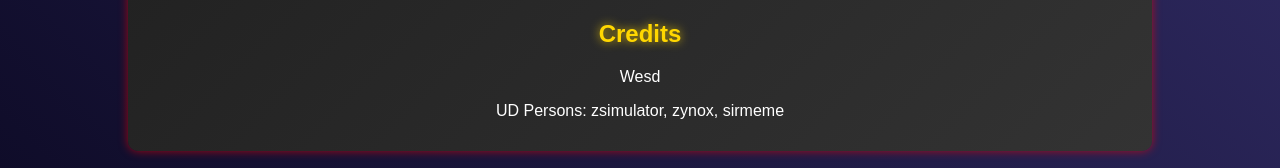
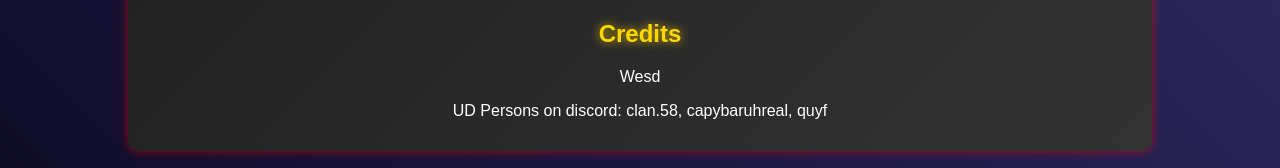
Before and after one commit to drixpyyy/executors, a plain HTML site: page index.html in a window 1280 px wide. Shown: the part 1976-2144 px from the top of the page. Drawn offline with Linux system fonts and the light colour scheme.

Commit message:
Update index.html

```diff
--- a/index.html
+++ b/index.html
@@ -71,7 +71,7 @@
         <div class="credits">
             <h2>Credits</h2>
             <p>Wesd</p>
-            <p>UD Persons: zsimulator, zynox, sirmeme</p>
+            <p>UD Persons on discord: clan.58, capybaruhreal, quyf</p>
         </div>
     </div>
 </body>
```
